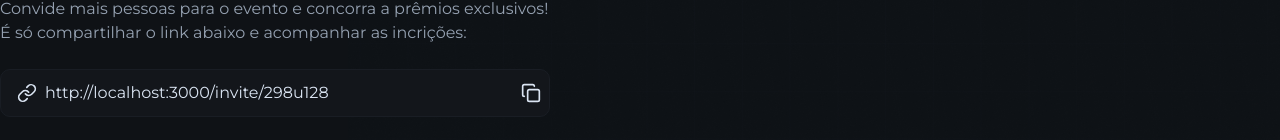
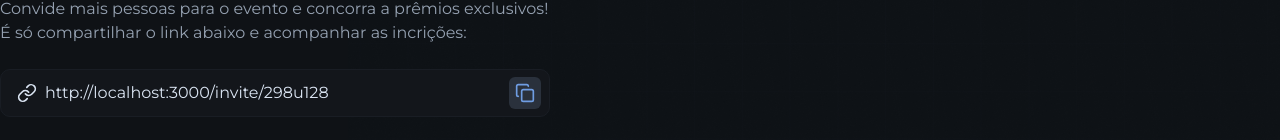
Before and after one commit to MariSena331/nlw-2025, a Next.js app: page /invite in a window 1280 px wide. Shown: the part 386-526 px from the top of the page. Built offline with nearby package versions, Linux system fonts and the light colour scheme.

Commit message:
chore: inserting twmerge lib

```diff
--- a/src/components/icon-button.tsx
+++ b/src/components/icon-button.tsx
@@ -1,11 +1,15 @@
 import { ComponentProps, ReactNode } from "react";
+import { twMerge } from "tailwind-merge";
 
 interface IconButtonProps extends ComponentProps<"button"> {}
 
-export function IconButton(props: IconButtonProps) {
+export function IconButton({ className, ...props }: IconButtonProps) {
   return (
     <button
-      className="p-1.5 bg-gray-500 text-blue font-semibold rounded-md cursor-pointer transition-colors duration-300 hover:bg-blue hover:text-gray-900"
+      className={twMerge(
+        "p-1.5 bg-gray-500 text-blue font-semibold rounded-md cursor-pointer transition-colors duration-300 hover:bg-blue hover:text-gray-900",
+        className
+      )}
       {...props}
     />
   );
```
